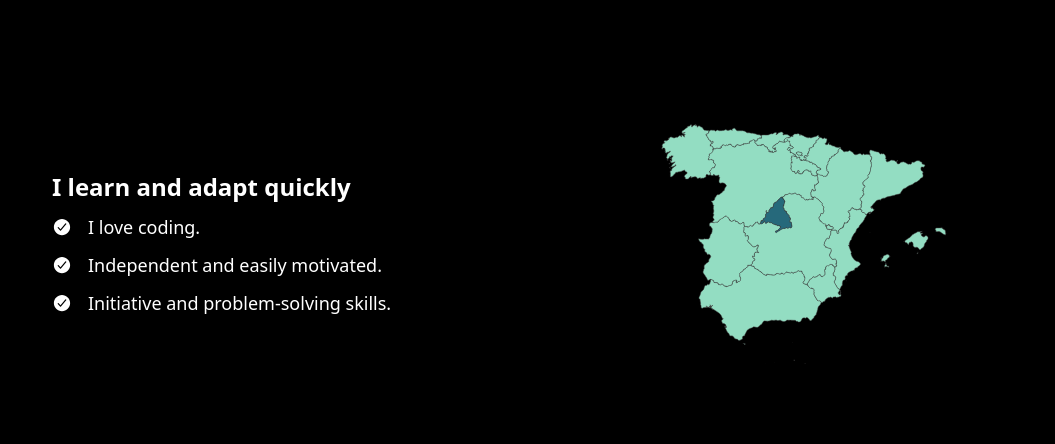
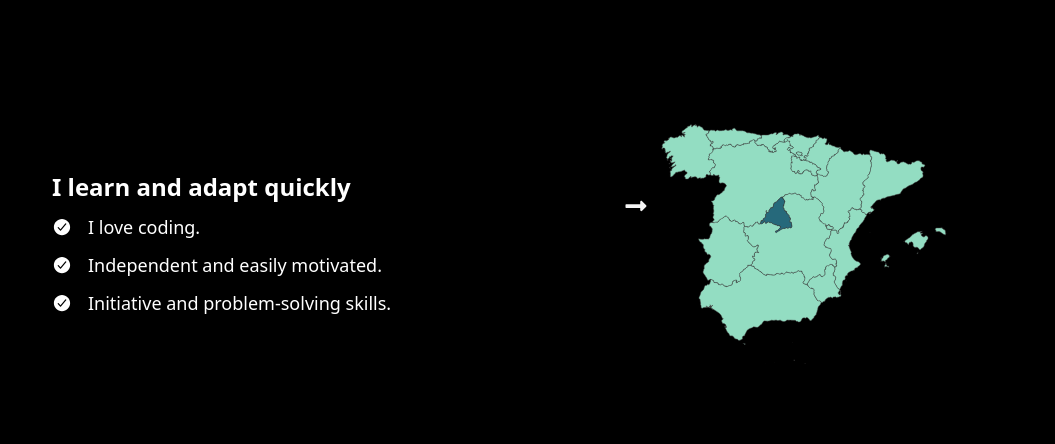
Before and after one commit to Kikemaji/resume, a Next.js app: page /en in a window 1280 px wide. Shown: the part 1067-1511 px from the top of the page, without its empty margins (112-1167 px from the left). Built offline with nearby package versions, Linux system fonts and the light colour scheme.

Commit message:
Motivating hover over map

```diff
--- a/src/components/sections/map/MapSection.tsx
+++ b/src/components/sections/map/MapSection.tsx
@@ -2,6 +2,7 @@ import MapChart from '@/components/charts/MapChart';
 import { Dictionary } from '@/dictionaries/dictionaries';
 import { getTranslation } from '@/utils/getTranslations';
 import React from 'react';
+import { FaLongArrowAltRight } from 'react-icons/fa';
 import { IoCheckmarkCircle } from 'react-icons/io5';
 
 export const MapSection = ({ dictionary }: { dictionary: Dictionary }) => {
@@ -26,7 +27,10 @@ export const MapSection = ({ dictionary }: { dictionary: Dictionary }) => {
           </li>
         </ul>
       </div>
-      <div className="min-w-[300px] lg:w-[400px]">
+      <div className="relative min-w-[300px] lg:w-[400px]">
+        <div className="absolute left-5 top-1/3">
+          <FaLongArrowAltRight className="animate-pulse text-2xl" />
+        </div>
         <MapChart dictionary={dictionary} />
       </div>
     </section>
```
